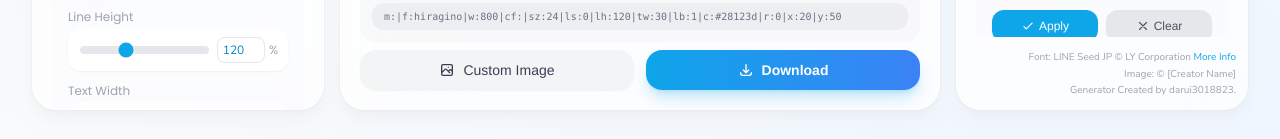
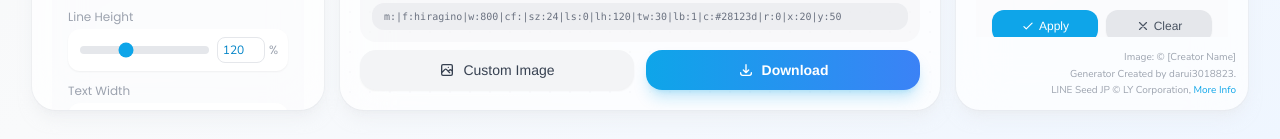
Before and after one commit to darui3018823/chotto-matte, a plain HTML site: page index.html in a window 1280 px wide. Shown: the part 658-797 px from the top of the page. Drawn offline with nearby package versions, Linux system fonts and the light colour scheme; a web font is replaced by a local one.

Commit message:
Chore: Update credits order and font info link
- Move creator credit and image credit above font credit
- Adjust LINE Seed JP credit text and keep More Info link

```diff
--- a/index.html
+++ b/index.html
@@ -342,10 +342,10 @@
 
                 <!-- Credits -->
                 <div class="p-3 text-right text-[10px] text-gray-400 dark:text-gray-500 leading-relaxed font-nunito">
-                    <div>Font: LINE Seed JP © LY Corporation <button id="fontInfoBtn"
-                            class="text-primary-500 hover:underline">More Info</button></div>
                     <div>Image: © [Creator Name]</div>
                     <div>Generator Created by <a href="https://daruks.com/" target="_blank">darui3018823</a>.</div>
+                    <div>LINE Seed JP © LY Corporation, <button id="fontInfoBtn"
+                            class="text-primary-500 hover:underline">More Info</button></div>
                 </div>
             </aside>
 
```
